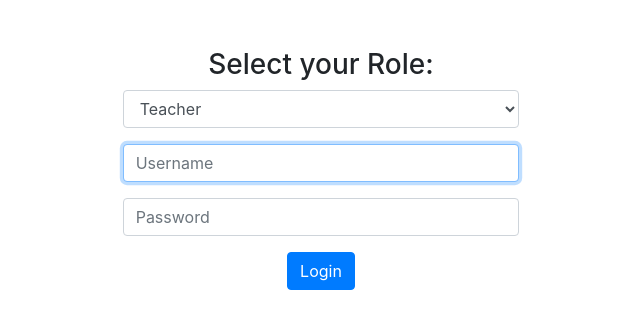
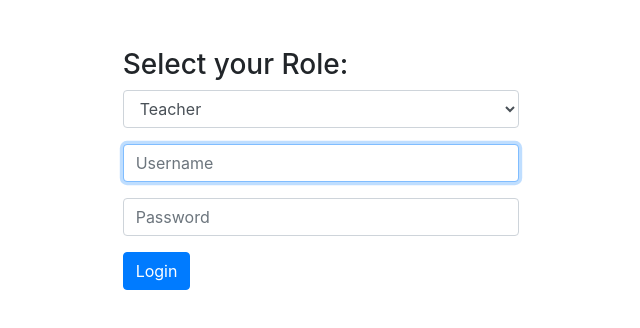
Before and after one commit to polito-se2-2020-team6/PULSeBS, a React (Create React App) app in the folder client/: page /login in a window 1280 px wide. Shown: the top 328 px of the page, without its empty margins (319-959 px from the left). Built offline with nearby package versions, Linux system fonts and the light colour scheme.

Commit message:
feat: add Route into App.js [PULSEBS-45]

```diff
--- a/client/src/App.js
+++ b/client/src/App.js
@@ -1,9 +1,9 @@
 import React from "react";
 import "./App.css";
-// import { withRouter } from "react-router-dom";
-import LoginForm from "./components/LoginPage";
+import LoginPage from "./components/LoginPage";
 import { AuthContext } from "./auth/AuthContext";
 import { USERS } from "./data/fakeUsers";
+import { Route, Switch, withRouter, Redirect } from "react-router-dom";
 
 class App extends React.Component {
   constructor(props) {
@@ -18,6 +18,7 @@ class App extends React.Component {
       if (e.role === role && e.email === username && e.pass === password) {
         return console.log("find");
       }
+      return true;
     });
   };
 
@@ -30,11 +31,14 @@ class App extends React.Component {
     };
     return (
       <AuthContext.Provider value={value}>
-        <div className="App">
-          <LoginForm />
-        </div>
+        <Switch>
+          <Route path="/login" component={LoginPage}></Route>
+          {/* <Route path="/teacher" component={Teacher}></Route> */}
+          {/* <Route path="/student" component={Teacher}></Route> */}
+          <Redirect from="/" exact to="login" />
+        </Switch>
       </AuthContext.Provider>
     );
   }
 }
-export default App;
+export default withRouter(App);
```
